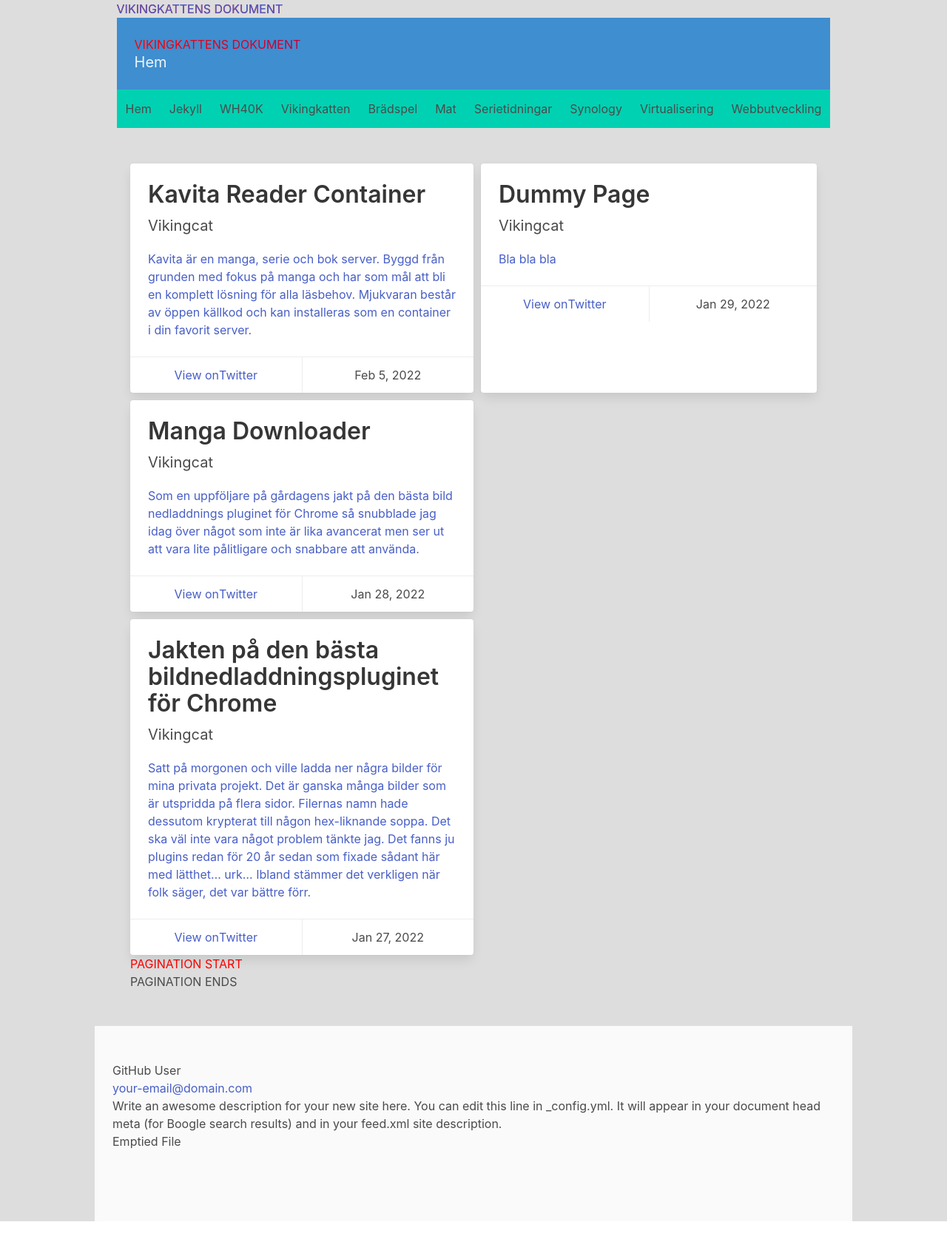
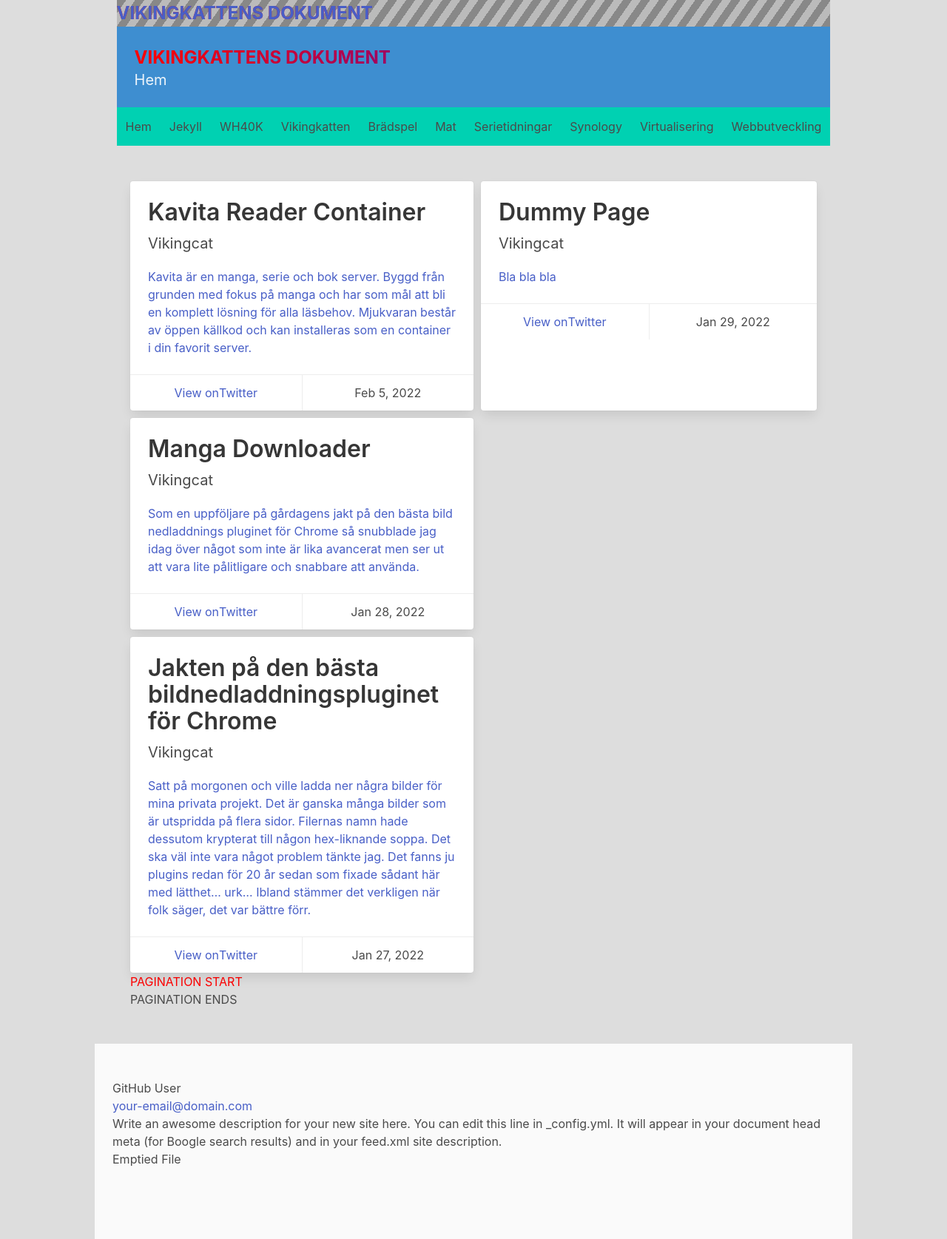
Before and after one commit to viking-cat/dokument, a Jekyll site: the page built from index.html, in a window 1280 px wide. Shown: the whole page at 74% size. Built offline with Jekyll 4.4.1, drawn with Linux system fonts in a browser that asks for light colours; before the commit the page ends 1651 px from its top, so only the background shows below that.

Commit message:
title experiments

```diff
--- a/_includes/header.html
+++ b/_includes/header.html
@@ -4,7 +4,7 @@
   {%- assign page_paths = site.header_pages | default: default_paths -%}
   {%- assign titles_size = site.pages | map: 'title' | join: '' | size -%}
 
-  <section>
+  <section class="has-hero-background">
     <p class="is-title"><a rel="author" href="{{ "/" | relative_url }}">{{ site.title | escape }}</a></p>
   </section>
 
--- a/_sass/main.scss
+++ b/_sass/main.scss
@@ -16,6 +16,8 @@
     max-width: 1024px;
 }
 
+
+
 /* Text */
 
 .is-title {
@@ -24,6 +26,18 @@
     -webkit-background-clip: text;
     background-clip: text;
     color: transparent;
+    font-size: 24px;
+    font-weight: bold;
+}
+
+.has-hero-background {
+    background: repeating-linear-gradient(
+        -55deg,
+        #888888,
+        #888888 10px,
+        #BBBBBB 10px,
+        #BBBBBB 20px
+      );
 }
 
 /* Testing */
```
